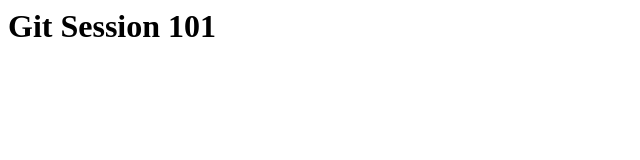
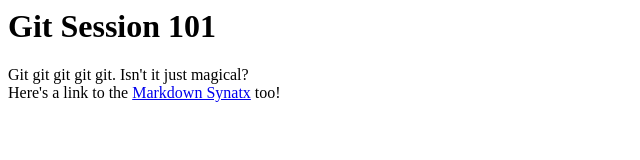
Before and after one commit to DannyNoam/GitSession, a plain HTML site: page index.html in a window 1280 px wide. Shown: the whole page, without its empty margins (0-640 px from the left). Drawn offline with Linux system fonts and the light colour scheme.

Commit message:
Updated web page, looking good

```diff
--- a/index.html
+++ b/index.html
@@ -1 +1,8 @@
-<H1> Git Session 101 </H1>
+<html>
+    <h1> Git Session 101 </h1>
+    <div class="info">
+        Git git git git git. Isn't it just magical?
+        <br />
+        Here's a link to the <a href="http://daringfireball.net/projects/markdown/syntax">Markdown Synatx</a> too!
+    </div>
+</html>
```
